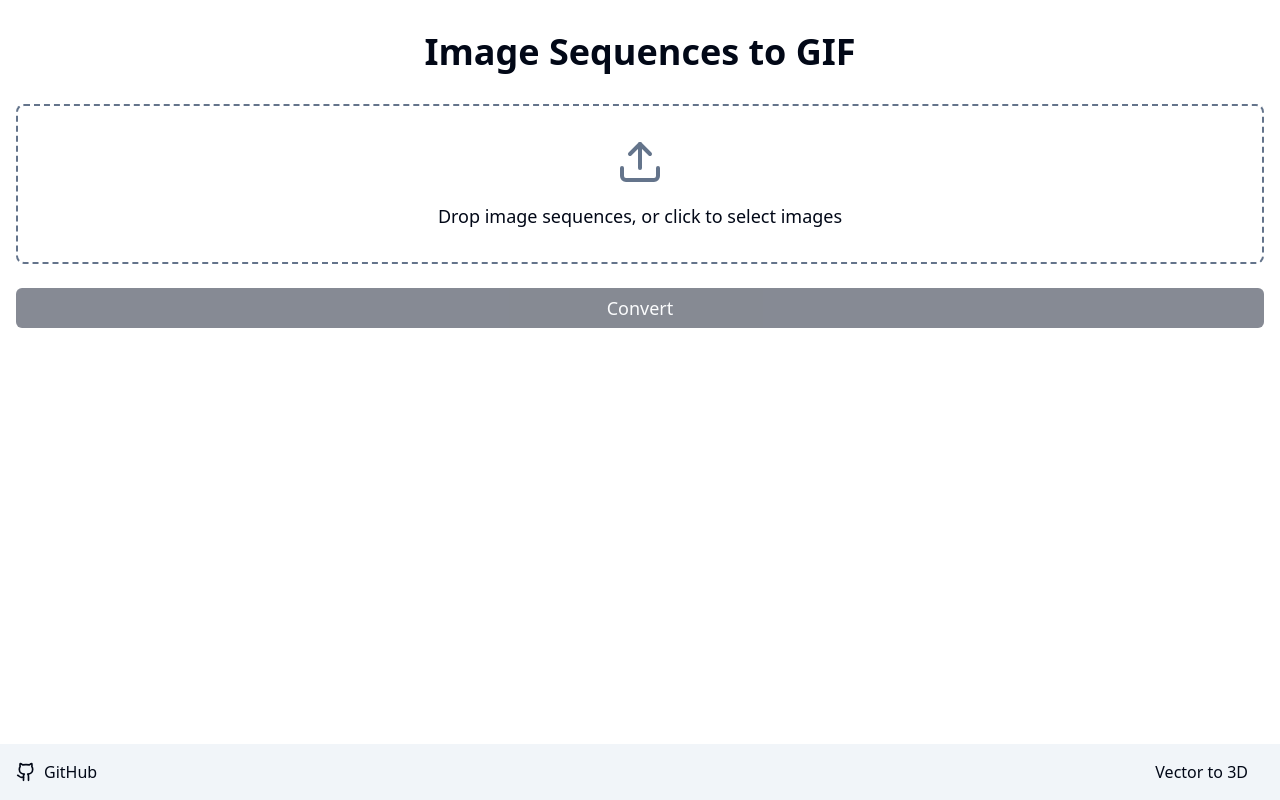
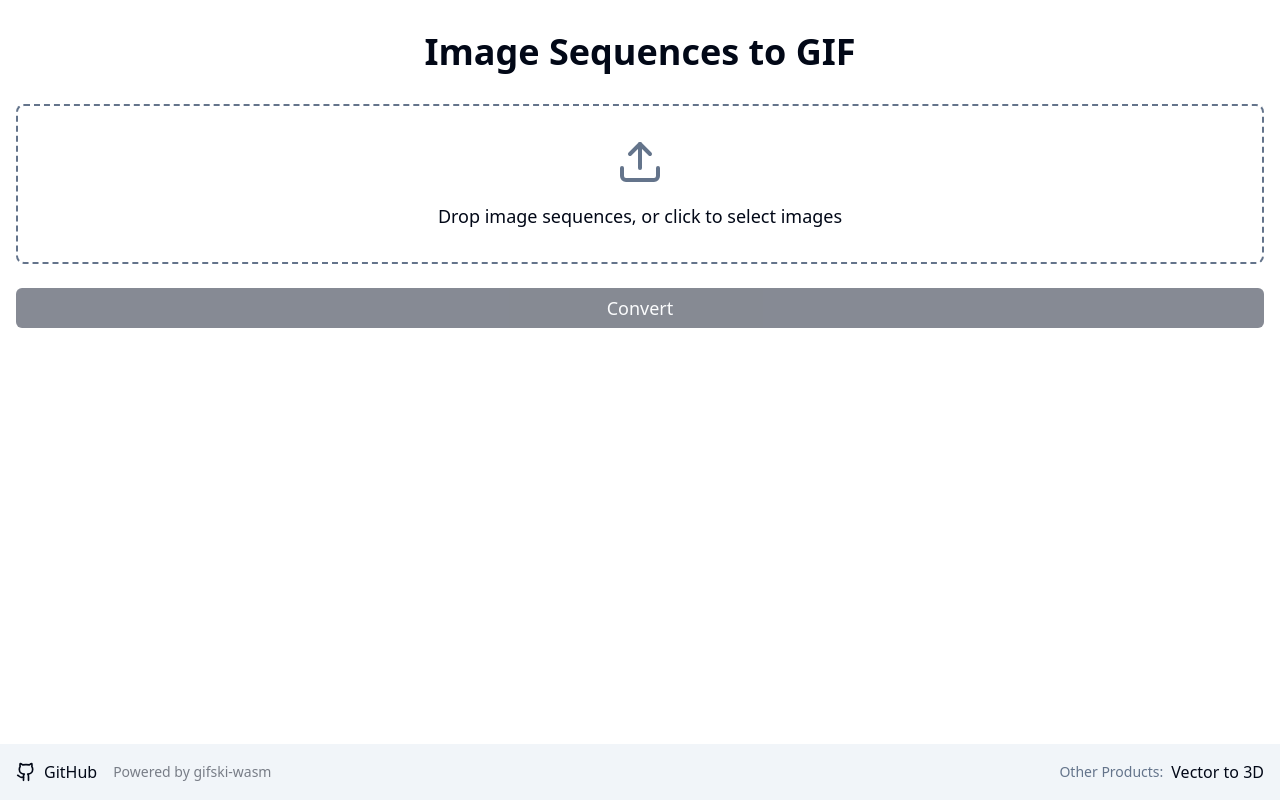
Before and after one commit to pissang/sequences-to-gif, a React (Vite) app: page / in a window 1280 px wide. Built offline with nearby package versions, Linux system fonts and the light colour scheme.

Commit message:
add google analytics

```diff
--- a/index.html
+++ b/index.html
@@ -2,9 +2,38 @@
 <html lang="en">
   <head>
     <meta charset="UTF-8" />
-    <link rel="icon" type="image/svg+xml" href="/vite.svg" />
     <meta name="viewport" content="width=device-width, initial-scale=1.0" />
-    <title>Sequences to GIF</title>
+    <meta
+      name="description"
+      content="Convert image sequences to high-quality GIFs easily. Upload your images, adjust settings, and create smooth animations."
+    />
+    <meta
+      name="keywords"
+      content="GIF, image sequence, animation, converter, web tool"
+    />
+    <title>Image Sequences to GIF Converter</title>
+    <meta property="og:title" content="Image Sequences to GIF Converter" />
+    <meta
+      property="og:description"
+      content="Convert image sequences to high-quality GIFs easily. Upload your images, adjust settings, and create smooth animations."
+    />
+    <meta property="og:type" content="website" />
+    <meta property="og:url" content="https://www.makegifs.app/" />
+    <!-- <meta property="og:image" content="https://yourdomain.com/og-image.jpg" />
+    <meta name="twitter:card" content="summary_large_image" /> -->
+    <!-- Google Analytics -->
+    <script
+      async
+      src="https://www.googletagmanager.com/gtag/js?id=G-281ZPF08QH"
+    ></script>
+    <script>
+      window.dataLayer = window.dataLayer || [];
+      function gtag() {
+        dataLayer.push(arguments);
+      }
+      gtag('js', new Date());
+      gtag('config', 'G-281ZPF08QH');
+    </script>
   </head>
   <body>
     <div id="root"></div>
--- a/package.json
+++ b/package.json
@@ -20,6 +20,7 @@
     "react": "^18.3.1",
     "react-dom": "^18.3.1",
     "react-dropzone": "^14.2.10",
+    "react-ga4": "^2.1.0",
     "tailwind-merge": "^2.5.4",
     "tailwindcss-animate": "^1.0.7"
   },
--- a/src/App.tsx
+++ b/src/App.tsx
@@ -1,9 +1,16 @@
-import SequencesToGif from "./SequencesToGIF";
+import { useEffect } from 'react';
+import SequencesToGif from './SequencesToGIF';
+import { initGA, logPageView } from './utils/analytics';
+
+const MEASUREMENT_ID = 'G-281ZPF08QH'; // Replace with your actual Measurement ID
 
 const App: React.FC = () => {
-  return (
-    <SequencesToGif />
-  );
+  useEffect(() => {
+    initGA(MEASUREMENT_ID);
+    logPageView();
+  }, []);
+
+  return <SequencesToGif />;
 };
 
 export default App;
--- a/src/SequencesToGIF.tsx
+++ b/src/SequencesToGIF.tsx
@@ -8,6 +8,7 @@ import { ScrollArea } from '@/components/ui/scroll-area';
 import { Input } from '@/components/ui/input';
 import { Label } from '@/components/ui/label';
 import { Slider } from '@/components/ui/slider';
+import { logEvent } from './utils/analytics';
 
 interface FileWithPreview extends File {
   preview: string;
@@ -107,6 +108,7 @@ export default function SequencesToGif() {
   }, []);
 
   async function handleConvert() {
+    logEvent('Conversion', 'Started GIF conversion');
     setConverting(true);
     setProgress(0);
     const frames: ImageData[] = [];
@@ -138,6 +140,7 @@ export default function SequencesToGif() {
   }
 
   function downloadGif() {
+    logEvent('Download', 'Downloaded GIF');
     if (gifUrl) {
       const a = document.createElement('a');
       a.href = gifUrl;
@@ -321,6 +324,7 @@ export default function SequencesToGif() {
 
       <footer className="bg-muted py-4">
         <div className="container mx-auto px-4 flex justify-between items-center">
+          <div className="flex items-center space-x-4">
             <a
               href="https://github.com/pissang/sequences-to-gif"
               target="_blank"
@@ -330,10 +334,22 @@ export default function SequencesToGif() {
               <Github className="mr-2 h-5 w-5" />
               GitHub
             </a>
-          <div>
+            <a
+              href="https://github.com/jamsinclair/gifski-wasm"
+              target="_blank"
+              rel="noopener noreferrer"
+              className="hover:text-primary text-sm opacity-50"
+            >
+              Powered by gifski-wasm
+            </a>
+          </div>
+          <div className="flex items-center space-x-2">
+            <span className="text-sm text-muted-foreground">
+              Other Products:
+            </span>
             <a
               href="https://www.figma.com/community/plugin/1264600219316901594/vector-to-3d"
-              className="hover:text-primary mr-4"
+              className="hover:text-primary"
             >
               Vector to 3D
             </a>
--- /dev/null
+++ b/src/utils/analytics.ts
@@ -0,0 +1,16 @@
+import ReactGA from 'react-ga4';
+
+export const initGA = (measurementId: string) => {
+  ReactGA.initialize(measurementId);
+};
+
+export const logPageView = () => {
+  ReactGA.send({ hitType: 'pageview', page: window.location.pathname });
+};
+
+export const logEvent = (category: string, action: string) => {
+  ReactGA.event({
+    category: category,
+    action: action
+  });
+};
```
Also changed, not shown: 1 other file (tests, documents, lock files or other folders). Lines whose indentation alone changed are shown as unchanged.
